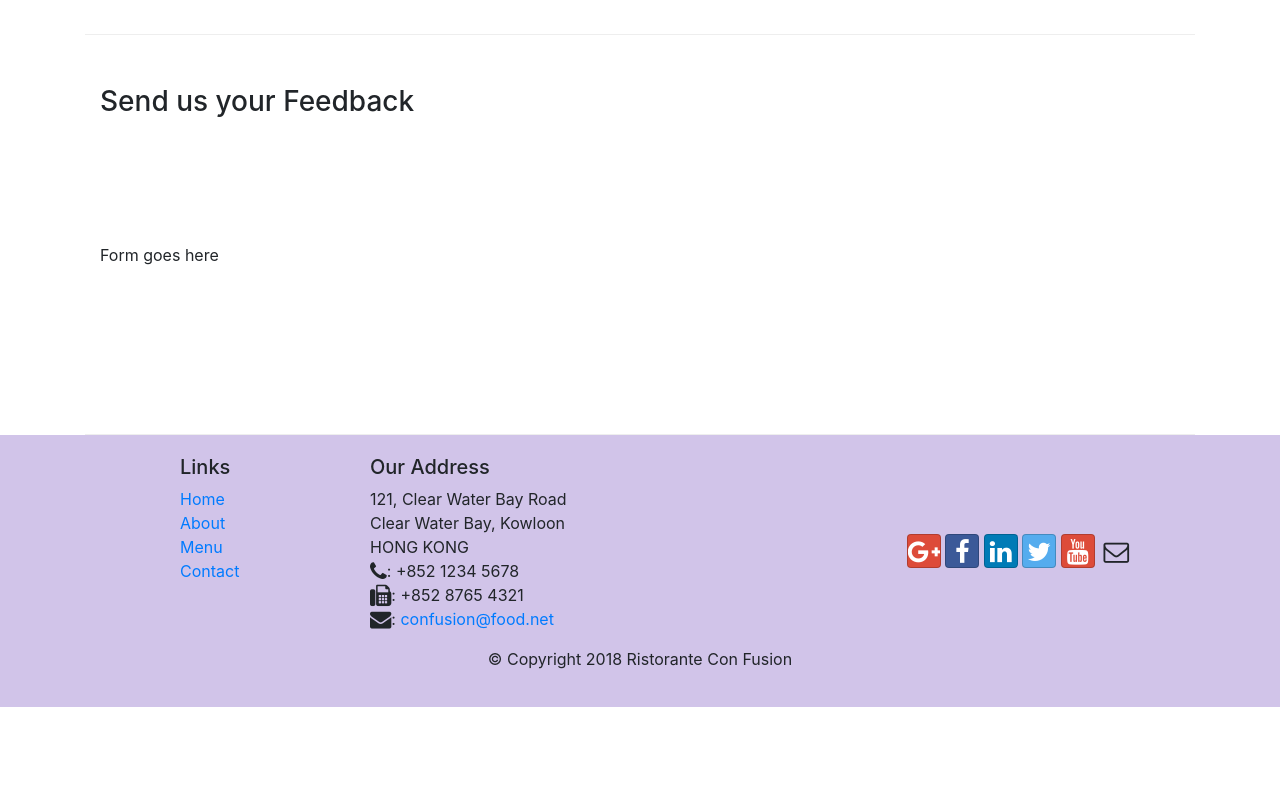
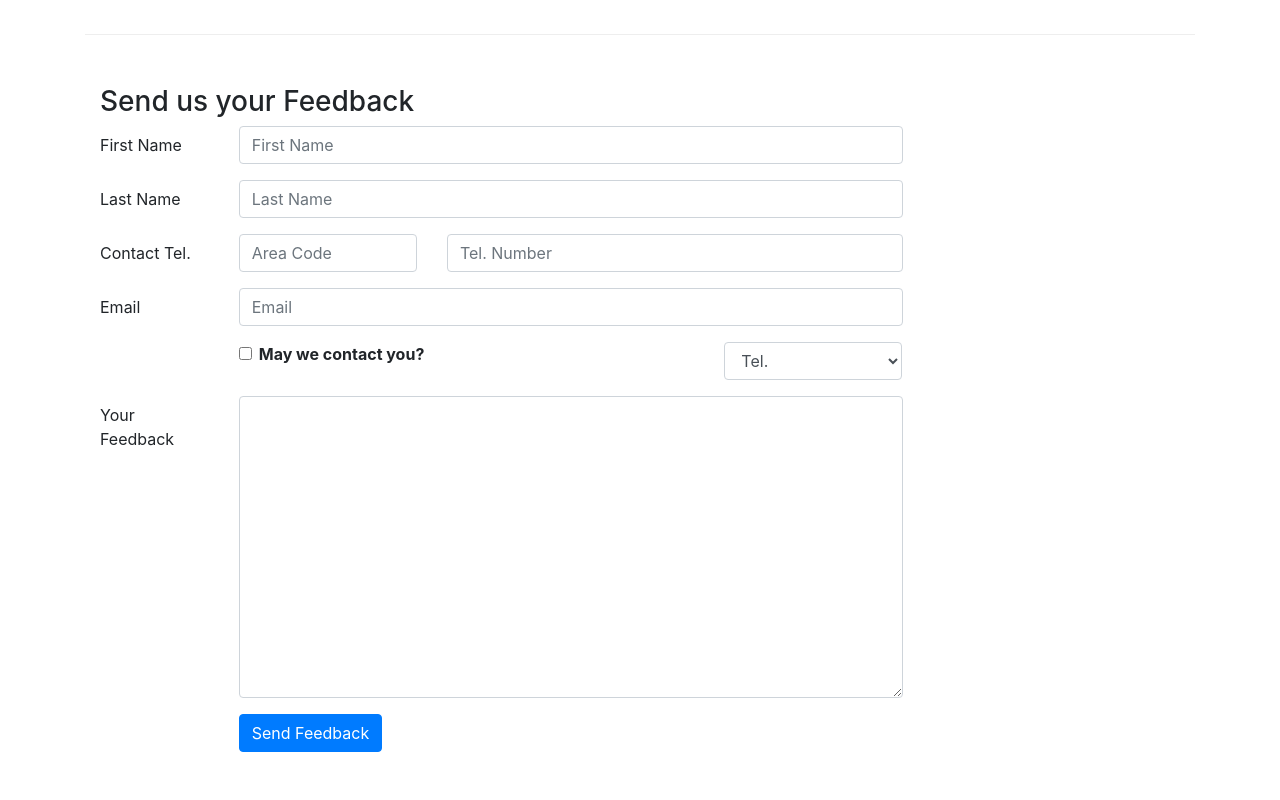
Before and after one commit to prabeous73/bootstrap-practice, a website: page contactus.html in a window 1280 px wide. Shown: the part 780-1580 px from the top of the page. Before the commit the page ends 1487 px from the top, so only its background shows below. Drawn offline with nearby package versions, Linux system fonts and the light colour scheme.

Commit message:
added form

```diff
--- a/contactus.html
+++ b/contactus.html
@@ -93,7 +93,65 @@
               <h3>Send us your Feedback</h3>
            </div>
             <div class="col-12 col-md-9">
-                Form goes here
+                <!-- Form goes here -->
+                <form>
+                    <div class="form-group row">
+                        <label for="firstname" class="col-md-2 col-form-label"> First Name</label>
+                        <div class="col-md-10">
+                            <input type="text" class="form-control" id="firstname" name="firstname" placeholder="First Name">
+                        </div>
+                    </div>
+                    <div class="form-group row">
+                        <label for="lastname" class="col-md-2 col-form-label"> Last Name</label>
+                        <div class="col-md-10">
+                            <input type="text" class="form-control" id="lastname" name="lastname" placeholder="Last Name">
+                        </div>
+                    </div>
+                    <div class="form-group row">
+                        <label for="telnum" class="col-12 col-md-2 col-form-label"> Contact Tel.</label>
+                        <div class="col-5 col-md-3">
+                            <input type="tel" class="form-control" id="areacode" name="areacode" placeholder="Area Code">
+                        </div>
+                        <div class="col-7 col-md-7">
+                            <input type="tel" class="form-control" id="telnum" name="telnum" placeholder="Tel. Number">
+                        </div>
+                    </div>
+                    <div class="form-group row">
+                        <label for="emailid" class="col-md-2 col-form-label"> Email</label>
+                        <div class="col-md-10">
+                            <input type="email" class="form-control" id="emailid" name="emailid" placeholder="Email">
+                        </div>
+                    </div>
+                    <div class="form-group row">
+                        <div class="col-md-6 offset-md-2">
+                            <div class="form-check">
+                                <input type="checkbox" class="form-check-input" name="approve" id="approve" value="">
+                                <label for="approve" class="form-check-label">
+                                    <strong>May we contact you?</strong>
+                                </label>
+                            </div>
+                        </div>
+                        <div class="col-md-3 offset-md-1">
+                            <select class="form-control">
+                                <option >Tel.</option>
+                                <option >Email</option>
+                            </select>
+                        </div>
+                    </div>
+                    <div class="form-group row">
+                        <label for="feedback" class="col-md-2 col-form-label"> Your Feedback</label>
+                        <div class="col-md-10">
+                            <textarea class="form-control" id="feedback" name="feedback" rows="12"></textarea>
+                        </div>
+                    </div>
+                    <div class="form-group row">
+                        <div class="offset-md-2 col-md-10">
+                            <button type="submit" class="btn btn-primary">Send Feedback</button>
+                        </div>
+                    </div>
+                </form>
+
+
             </div>
              <div class="col-12 col-md">
             </div>
```
